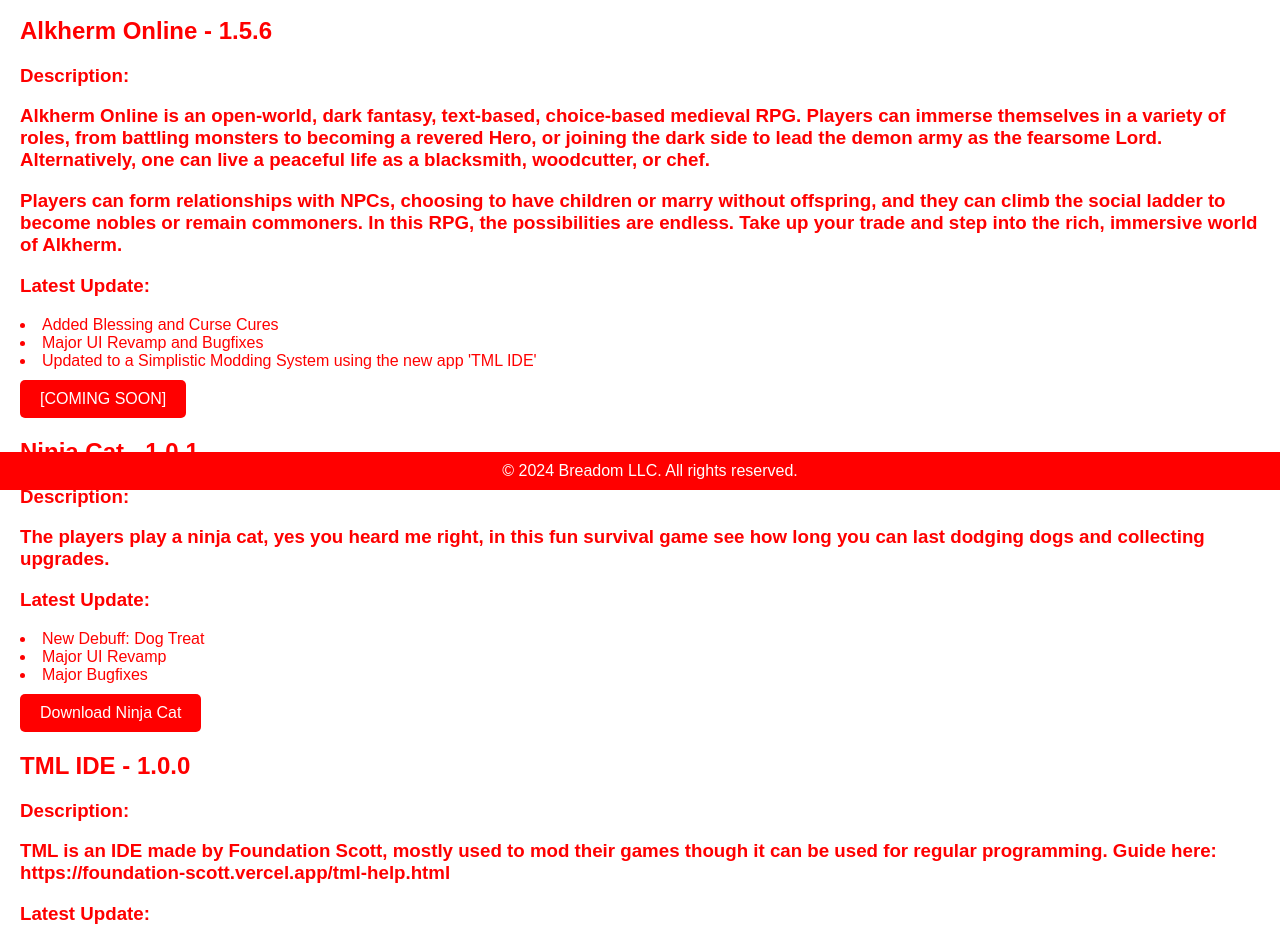
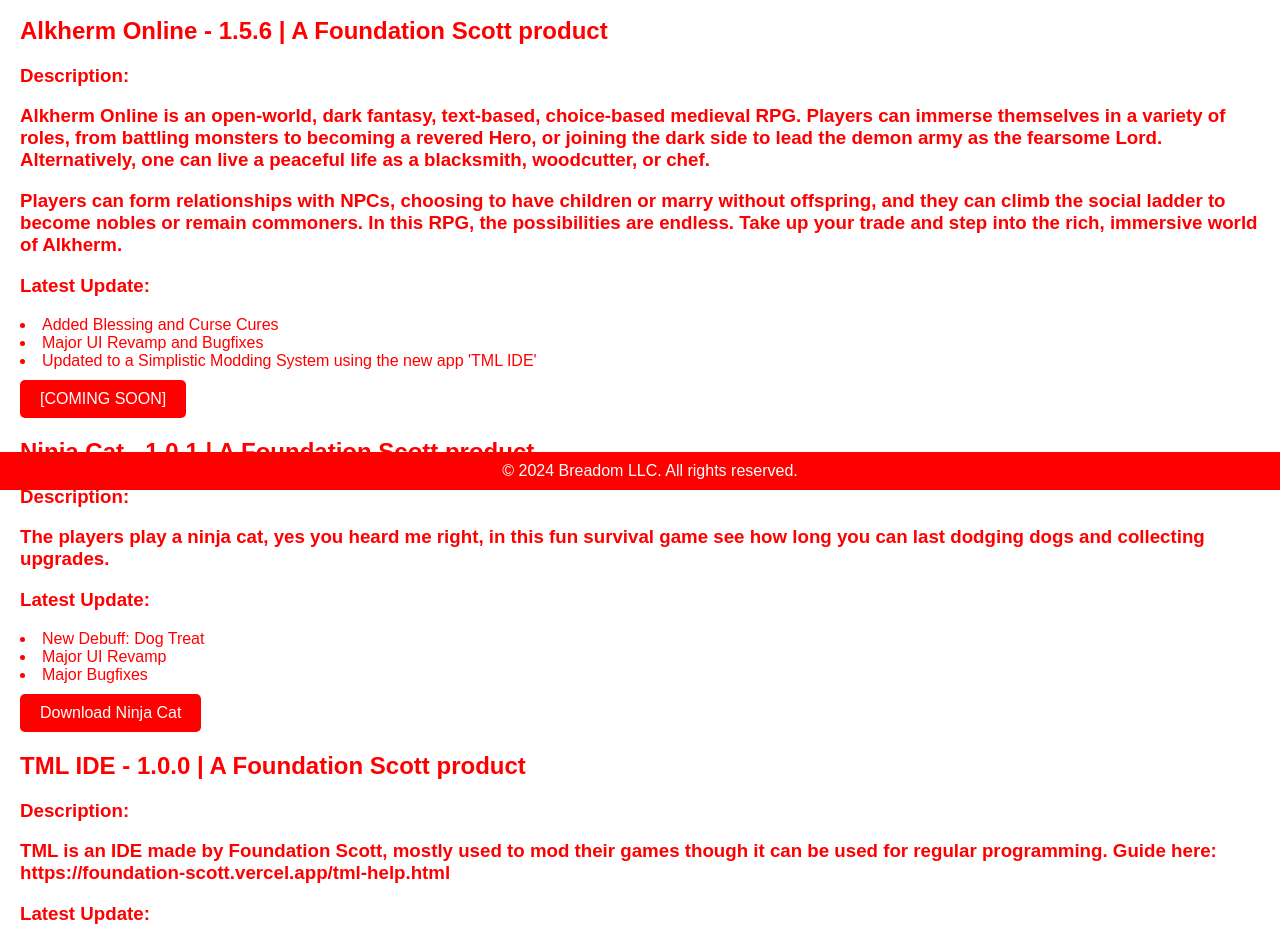
Before and after one commit to FndtnScott/Breadom-LLC, a plain HTML site: page games.html in a window 1280 px wide. Shown: the part 310-1251 px from the top of the page. Drawn offline with Linux system fonts and the light colour scheme.

Commit message:
Update games.html

```diff
--- a/games.html
+++ b/games.html
@@ -20,7 +20,7 @@
     <div class="container games" id="games">
         <h2>Games</h2>
         <div class="game">
-            <h2>Alkherm Online - 1.5.6</h2>
+            <h2>Alkherm Online - 1.5.6 | A Foundation Scott product</h2>
             <h3>Description: </h3>
             <h3>Alkherm Online is an open-world, dark fantasy, text-based, choice-based medieval RPG. Players can immerse themselves in a variety of roles, from battling monsters to becoming a revered Hero, or joining the dark side to lead the demon army as the fearsome Lord. Alternatively, one can live a peaceful life as a blacksmith, woodcutter, or chef.</h3>
             <h3>Players can form relationships with NPCs, choosing to have children or marry without offspring, and they can climb the social ladder to become nobles or remain commoners. In this RPG, the possibilities are endless. Take up your trade and step into the rich, immersive world of Alkherm.</h3>
@@ -31,7 +31,7 @@
             <a href="https://www.dropbox.com/scl/fo/qrjhqbmfoqc3zsa52x6kg/AEpzgfymu0eeODwE2cn6B5k?rlkey=vhqj1v6saiz8ci448nqkwhhdh&dl=0" target="_blank">[COMING SOON]</a>
         </div>
         <div class="game">
-            <h2>Ninja Cat - 1.0.1</h2>
+            <h2>Ninja Cat - 1.0.1 | A Foundation Scott product</h2>
             <h3>Description: </h3>
             <h3>The players play a ninja cat, yes you heard me right, in this fun survival game see how long you can last dodging dogs and collecting upgrades.</h3>
             <h3>Latest Update: </h3>
@@ -41,7 +41,7 @@
             <a href="https://www.dropbox.com/scl/fo/x9st1eisdkypdnslhshjv/ADhKPsVDRedutAk9omB0FA4?rlkey=uzjqr4ha0ksub2lzx86tdw2x8&dl=0" target="_blank">Download Ninja Cat</a>
         </div>
         <div class="app">
-            <h2>TML IDE - 1.0.0</h2>
+            <h2>TML IDE - 1.0.0 | A Foundation Scott product</h2>
             <h3>Description: </h3>
             <h3>TML is an IDE made by Foundation Scott, mostly used to mod their games though it can be used for regular programming. Guide here: https://foundation-scott.vercel.app/tml-help.html</h3>
             <h3>Latest Update: </h3>
```
